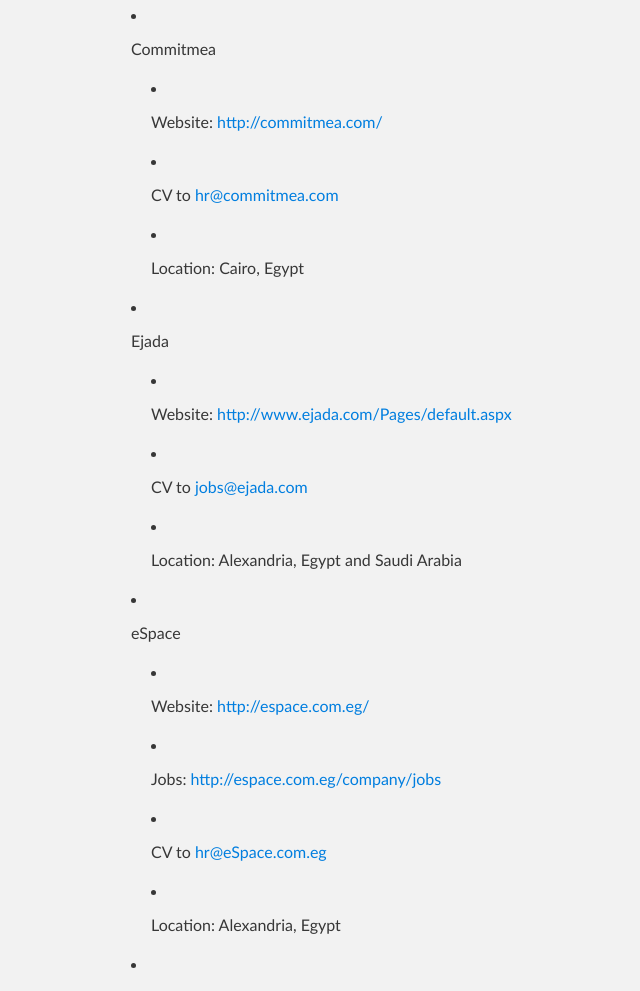
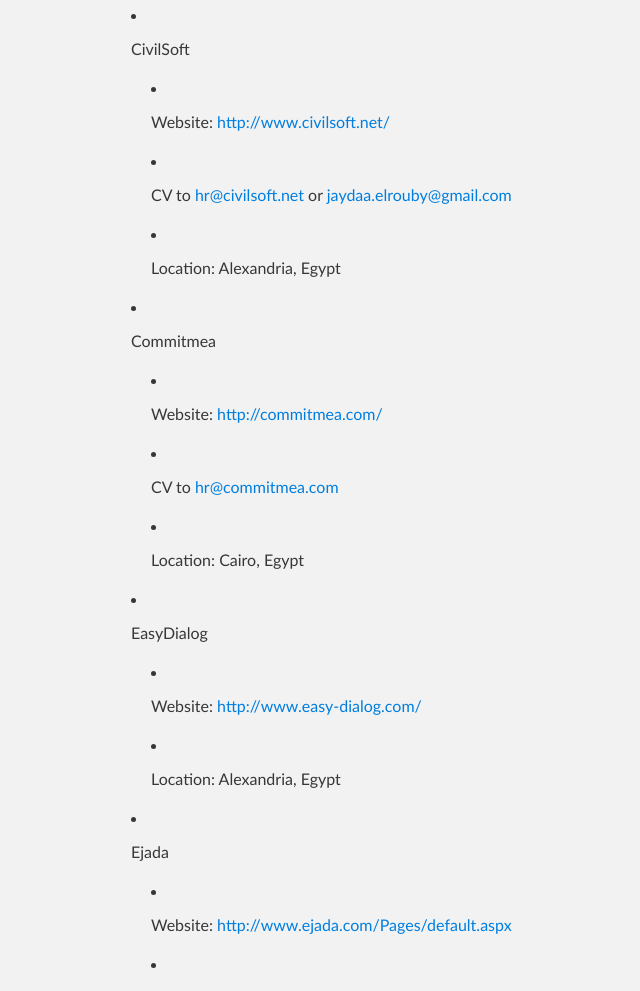
Before and after one commit to abousamra/companies, a plain HTML site: page index.html in a window 1280 px wide. Shown: the part 2541-3532 px from the top of the page, without its empty margins (209-849 px from the left). Drawn offline with Linux system fonts and the light colour scheme.

Commit message:
adding companies

```diff
--- a/index.html
+++ b/index.html
@@ -136,6 +136,22 @@
   </li>
 </ul>
 </li>
+
+<li>
+  <p>CivilSoft</p>
+  <ul>
+   <li>
+    <p>Website: <a href="http://www.civilsoft.net/" target="_blank" rel="nofollow" >http://www.civilsoft.net/</a></p>
+  </li>
+  <li>
+    <p>CV to <a href="">hr@civilsoft.net</a> or <a href="">jaydaa.elrouby@gmail.com</a></p>
+  </li>
+  <li>
+    <p>Location: Alexandria, Egypt</p>
+  </li>
+</ul>
+</li>
+
 <li>
   <p>Commitmea</p>
   <ul>
@@ -150,6 +166,19 @@
   </li>
 </ul>
 </li>
+
+<li>
+  <p>EasyDialog</p>
+  <ul>
+   <li>
+    <p>Website: <a href="http://www.easy-dialog.com/" target="_blank" rel="nofollow" >http://www.easy-dialog.com/</a></p>
+  </li>
+  <li>
+    <p>Location: Alexandria, Egypt</p>
+  </li>
+</ul>
+</li>
+
 <li>
   <p>Ejada</p>
   <ul>
```
